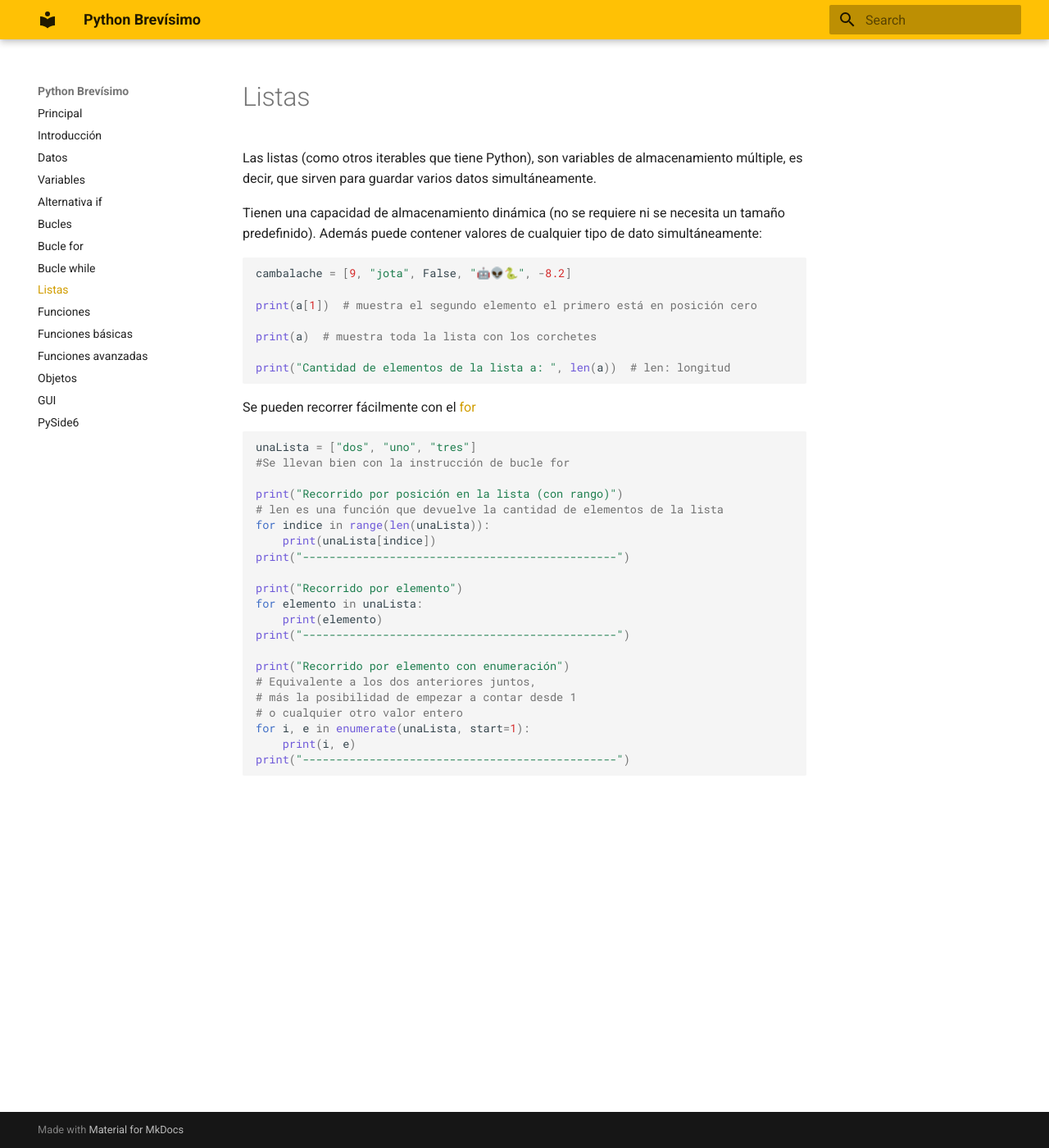
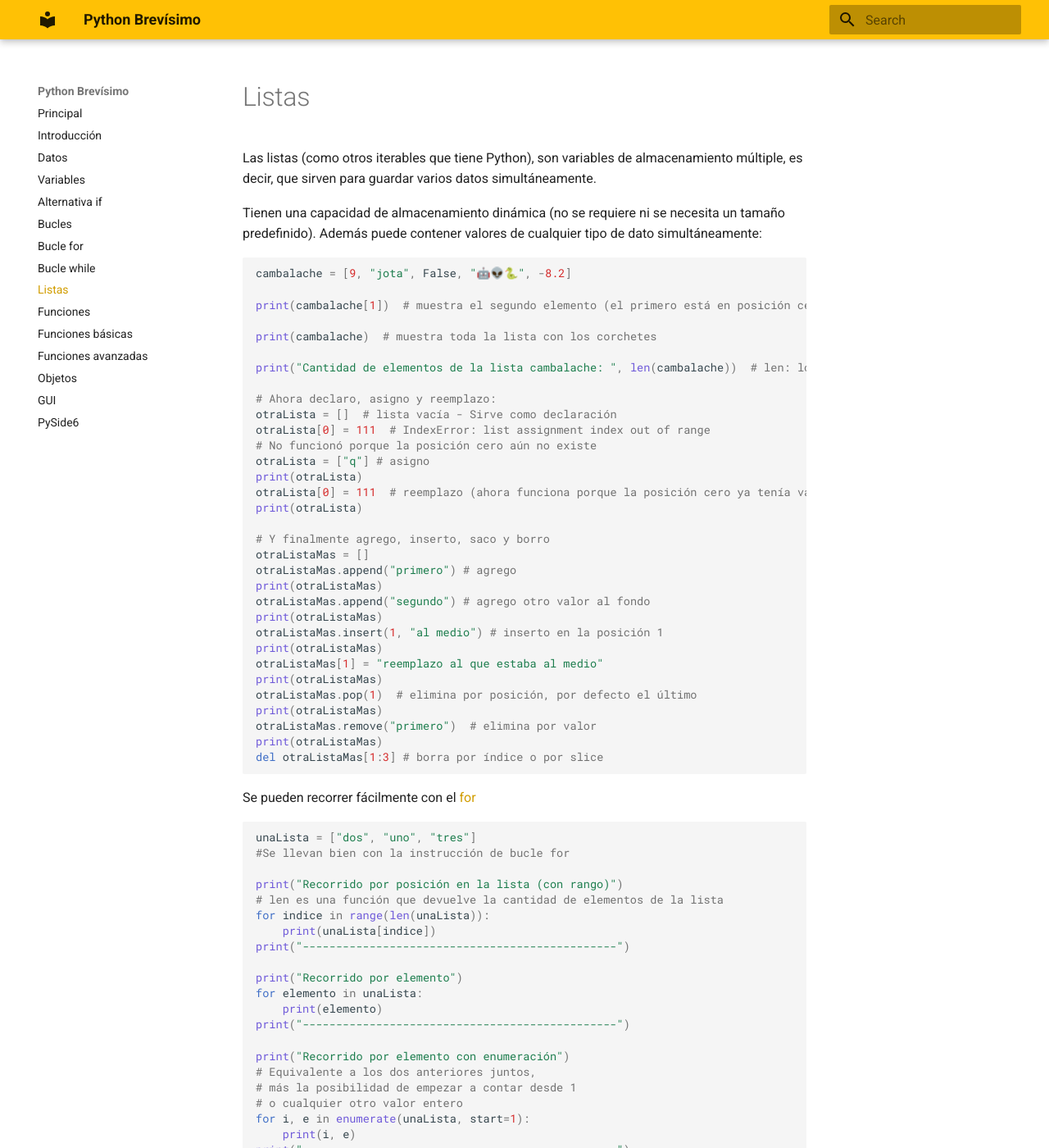
Before and after one commit to pablokan/python_brevisimo, an MkDocs documentation site: the page built from docs/listas.md, in a window 1280 px wide and 1400 px high. Shown: the whole window at 82% size. Built offline with MkDocs 1.6.1 and Material for MkDocs 9.7.7, drawn with Linux system fonts in a browser that asks for light colours.

Commit message:
lista 2023 02

````diff
--- a/docs/listas.md
+++ b/docs/listas.md
@@ -8,11 +8,37 @@ Además puede contener valores de cualquier tipo de dato simultáneamente:
 ```py
 cambalache = [9, "jota", False, "🤖👽🐍", -8.2]
 
-print(a[1])  # muestra el segundo elemento el primero está en posición cero
+print(cambalache[1])  # muestra el segundo elemento (el primero está en posición cero)
 
-print(a)  # muestra toda la lista con los corchetes
+print(cambalache)  # muestra toda la lista con los corchetes
 
-print("Cantidad de elementos de la lista a: ", len(a))  # len: longitud
+print("Cantidad de elementos de la lista cambalache: ", len(cambalache))  # len: longitud
+
+# Ahora declaro, asigno y reemplazo:
+otraLista = []  # lista vacía - Sirve como declaración
+otraLista[0] = 111  # IndexError: list assignment index out of range
+# No funcionó porque la posición cero aún no existe
+otraLista = ["q"] # asigno
+print(otraLista)
+otraLista[0] = 111  # reemplazo (ahora funciona porque la posición cero ya tenía valor)
+print(otraLista)
+
+# Y finalmente agrego, inserto, saco y borro
+otraListaMas = []
+otraListaMas.append("primero") # agrego
+print(otraListaMas)
+otraListaMas.append("segundo") # agrego otro valor al fondo
+print(otraListaMas)
+otraListaMas.insert(1, "al medio") # inserto en la posición 1
+print(otraListaMas)
+otraListaMas[1] = "reemplazo al que estaba al medio"
+print(otraListaMas)
+otraListaMas.pop(1)  # elimina por posición, por defecto el último
+print(otraListaMas)
+otraListaMas.remove("primero")  # elimina por valor
+print(otraListaMas)
+del otraListaMas[1:3] # borra por índice o por slice
+
 ```
 
 Se pueden recorrer fácilmente con el [for](bucles/for.md)
````
